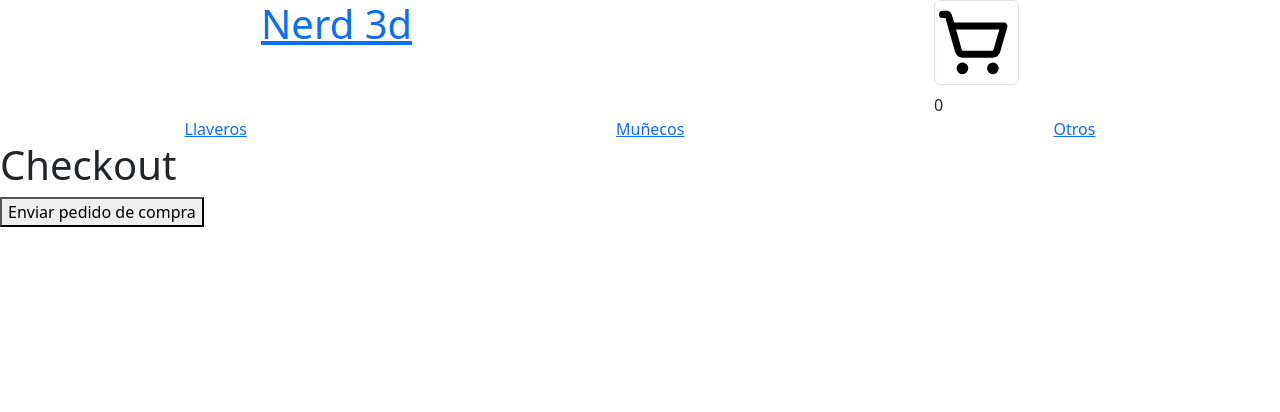
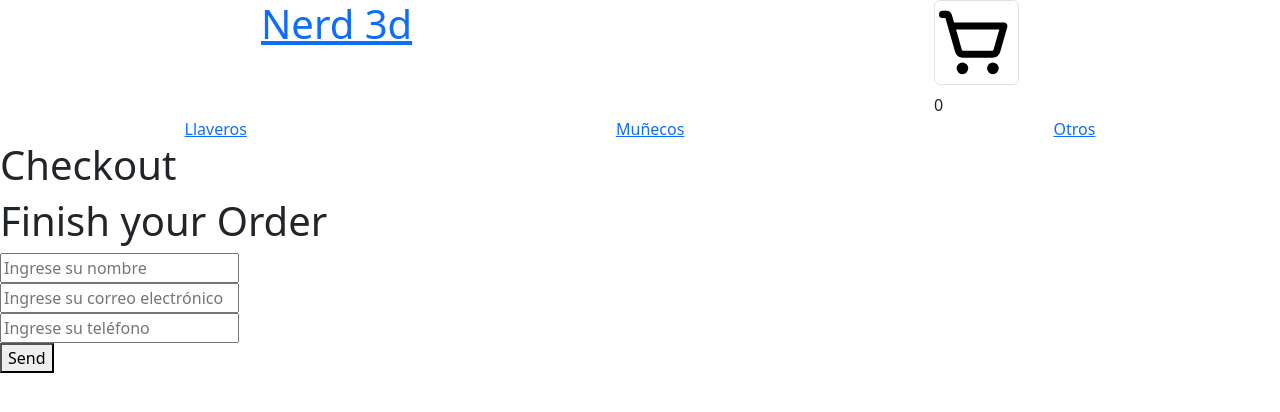
Before and after one commit to Agustin-Lendaro/Curso-React, a React (Create React App) app: page /checkout in a window 1280 px wide. Shown: the top 412 px of the page. Built offline with nearby package versions, Linux system fonts and the light colour scheme.

Commit message:
agregando formulario

```diff
--- a/src/componentes/Checkout/Checkout.js
+++ b/src/componentes/Checkout/Checkout.js
@@ -2,10 +2,16 @@ import { useState, useContext } from "react"
 import { CartContext } from "../../context/CartContext"
 import { db } from '../../services/firebase/firebase'
 import { addDoc, collection, getDocs, where, documentId, query, writeBatch} from "firebase/firestore"
+//import OrderForm from "../OrderForm/OrderForm"
 
 
 const Checkout = () => {
   const [loading, setLoading] = useState(false)
+
+  const [name, setName]= useState();
+  const [email, setEmail]= useState();
+  const [phone,setPhone] = useState();
+  const [orderId,setOrderId] = useState();
 
   const { cart, total, clearCart } = useContext(CartContext)
 
@@ -13,11 +19,7 @@ const Checkout = () => {
       setLoading(true)
       try {
           const clientOrder = {
-              buyer: {
-                name: "Agustín Lendaro",
-                phone: "12431241254123",
-                email: "ejemplo@mail.com"
-              },
+              buyer: {name, email, phone},
               items: cart,
               total
           }
@@ -51,9 +53,10 @@ const Checkout = () => {
               await batch.commit()
 
               const orderRef = collection(db, 'orders')
-              const orderAdded = await addDoc(orderRef, clientOrder)
+              const orderAdded = await addDoc(orderRef, clientOrder).then(({id}) => setOrderId(id));
 
               console.log(`El id de su orden es: ${orderAdded.id}`)
+
               clearCart()
           } else {
               console.log('Hay productos fuera de stock')
@@ -72,7 +75,17 @@ const Checkout = () => {
   return (
       <>
           <h1>Checkout</h1>
-          <button onClick={createOrder}>Enviar pedido de compra</button>
+          <div className='checkoutcontainer'>
+            {orderId ? (`Su pedido ha sido registrado. El ID de su compra es ${orderId}`):
+            (<div>
+              <h1>  Finish your Order  </h1>
+              <input type='text' placeholder='Ingrese su nombre' onChange={(e)=>setName(e.target.value)} /> <br/>
+              <input type='email'placeholder='Ingrese su correo electrónico' onChange={(e)=>setEmail(e.target.value)}/><br/>
+              <input type='tel' placeholder='Ingrese su teléfono'  onChange={(e)=>setPhone(e.target.value)}/><br/>
+              <button onClick={createOrder}>Send</button>
+            </div>
+          )}
+          </div>
 
       </>
   )
```
